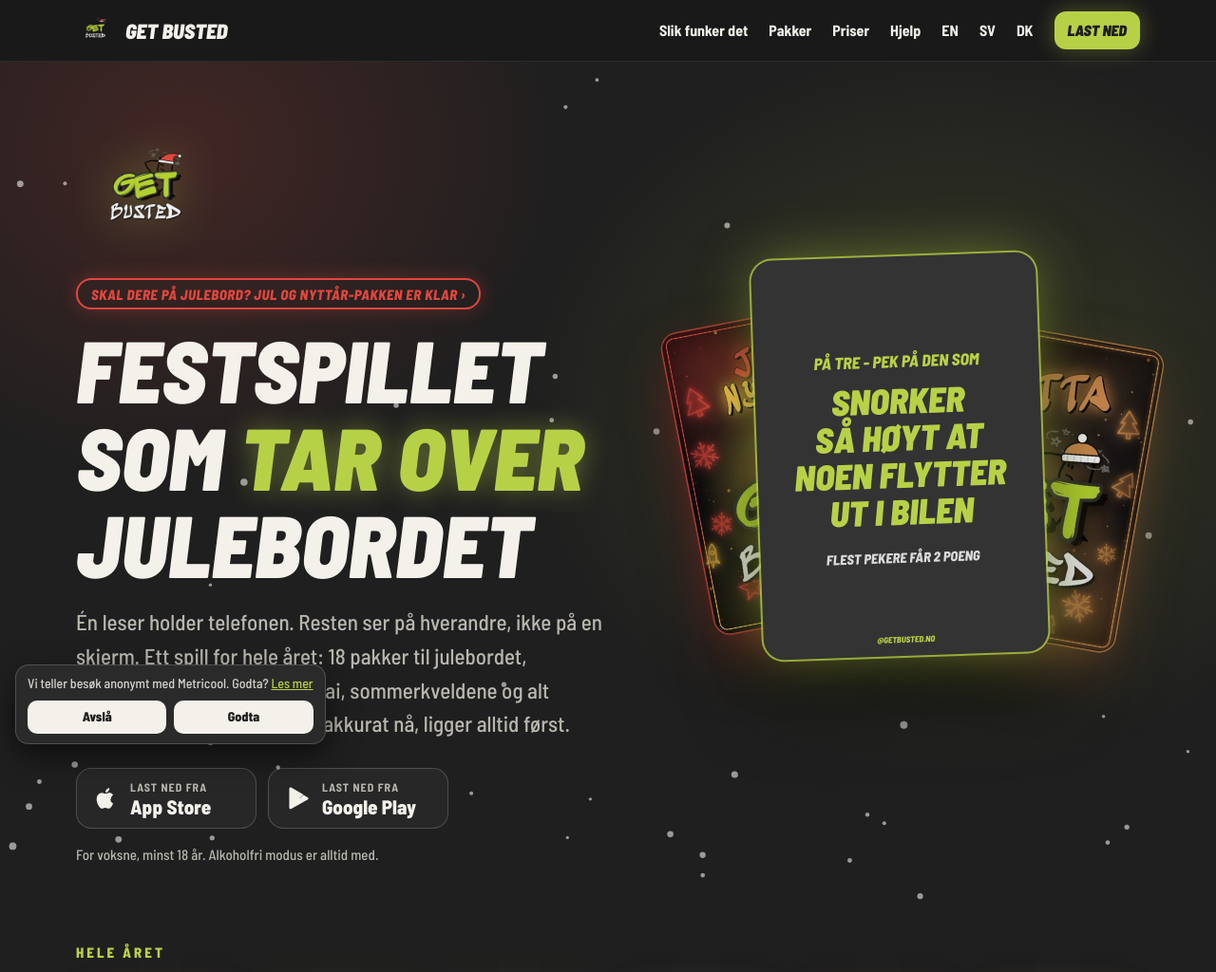
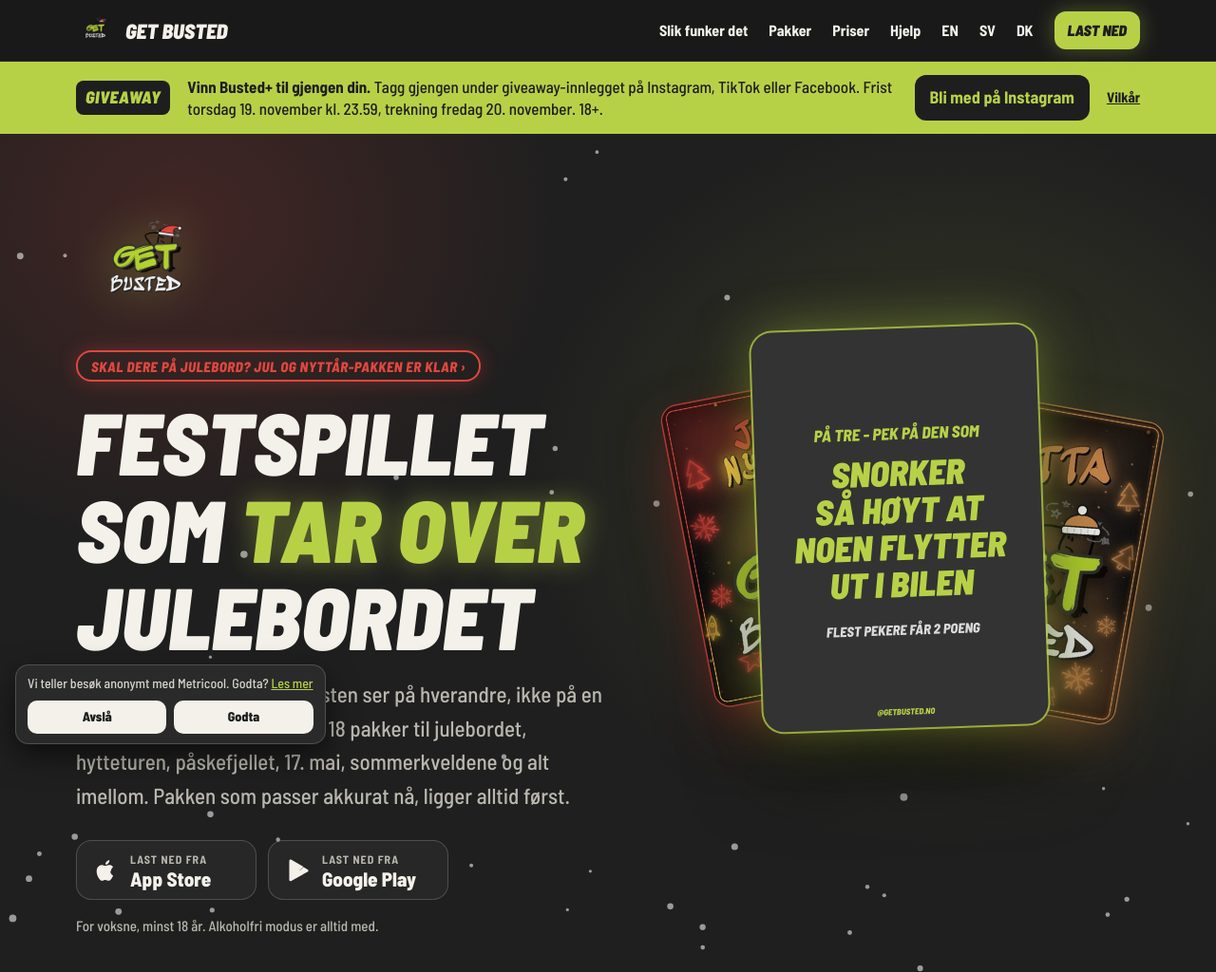
Before and after one commit to getbustedno/getbusted.no, a plain HTML site: page index.html in a window 1280 px wide. Shown: the top 1024 px of the page at 95% size. Drawn offline with Linux system fonts and the light colour scheme.

Commit message:
Giveaway-stripe på forsiden til 19. nov
Co-Authored-By: Claude Opus 5.5 <noreply@anthropic.com>
Claude-Session: https://claude.ai/code/session_01DZ718GXTXVtGR8cwb9rukA

```diff
--- a/index.html
+++ b/index.html
@@ -42,6 +42,7 @@
 </header>
 
 <main id="innhold">
+<aside class="ga-strip" data-until="2026-11-19" aria-label="Giveaway"><div class="wrap"><span class="ga-tag">GIVEAWAY</span><p><b>Vinn Busted+ til gjengen din.</b> Tagg gjengen under giveaway-innlegget på Instagram, TikTok eller Facebook. Frist torsdag 19. november kl. 23.59, trekning fredag 20. november. 18+.</p><a class="btn-link" href="https://www.instagram.com/getbusted.no/">Bli med på Instagram</a><a class="ga-vilkar" href="/konkurranse/">Vilkår</a></div></aside>
 <section class="hero">
   <div class="wrap">
     <div>
--- a/style.css
+++ b/style.css
@@ -264,3 +264,10 @@ footer .footer-firma { color: var(--muted); }
 .gp small { display: block; text-align: center; font-size: 12px; color: var(--muted); margin-top: 2px; letter-spacing: .3px; }
 .gal-more { margin-top: 14px; color: var(--muted); font-size: 15px; }
 .gal-more a { color: var(--lime, #B7D147); }
+
+.ga-strip{background:var(--lime);color:#1E1E1E;padding:14px 0}
+.ga-strip .wrap{display:flex;flex-wrap:wrap;align-items:center;gap:10px 18px}
+.ga-strip p{flex:1 1 320px;font-size:17px;line-height:1.35}
+.ga-tag{font-weight:900;font-style:italic;letter-spacing:.5px;background:#1E1E1E;color:var(--lime);border-radius:8px;padding:4px 10px}
+.ga-strip .btn-link{background:#1E1E1E;color:var(--lime);text-decoration:none;white-space:nowrap}
+.ga-vilkar{color:#1E1E1E;font-weight:700;font-size:15px}
```
